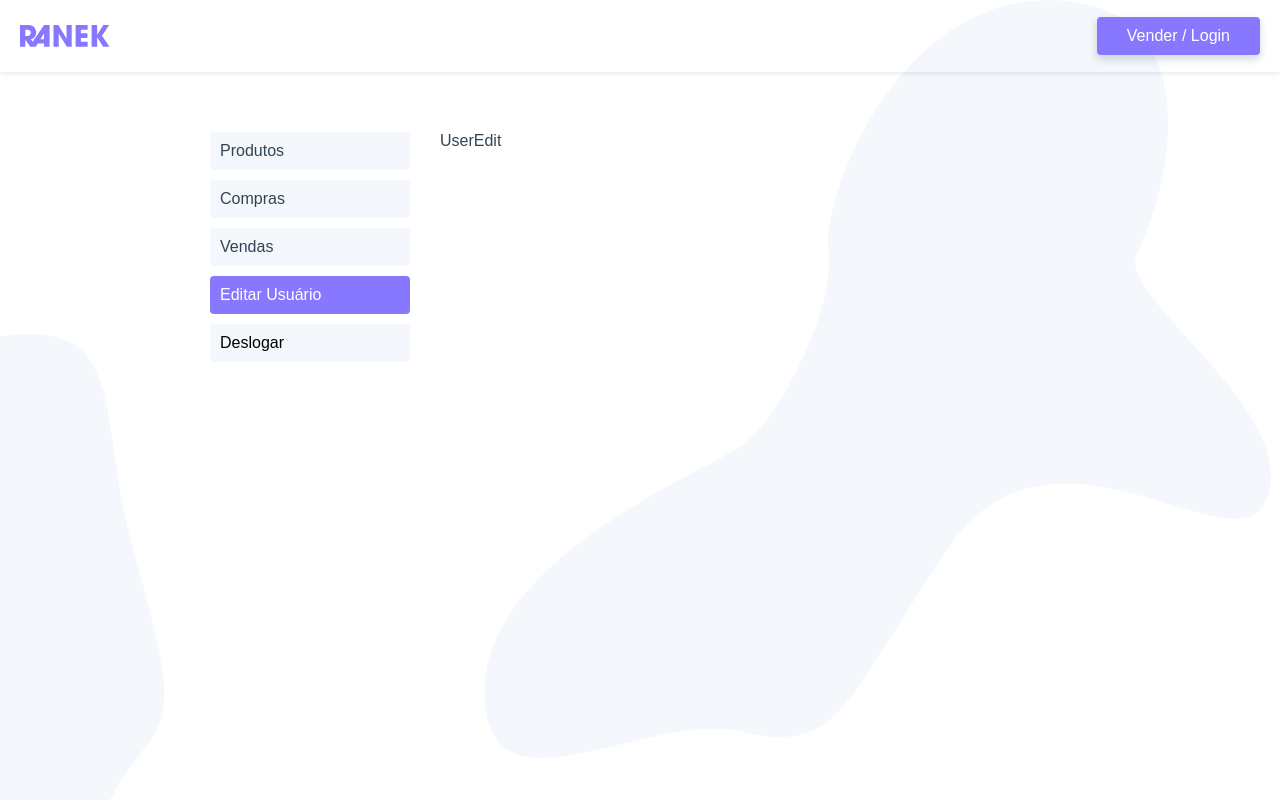
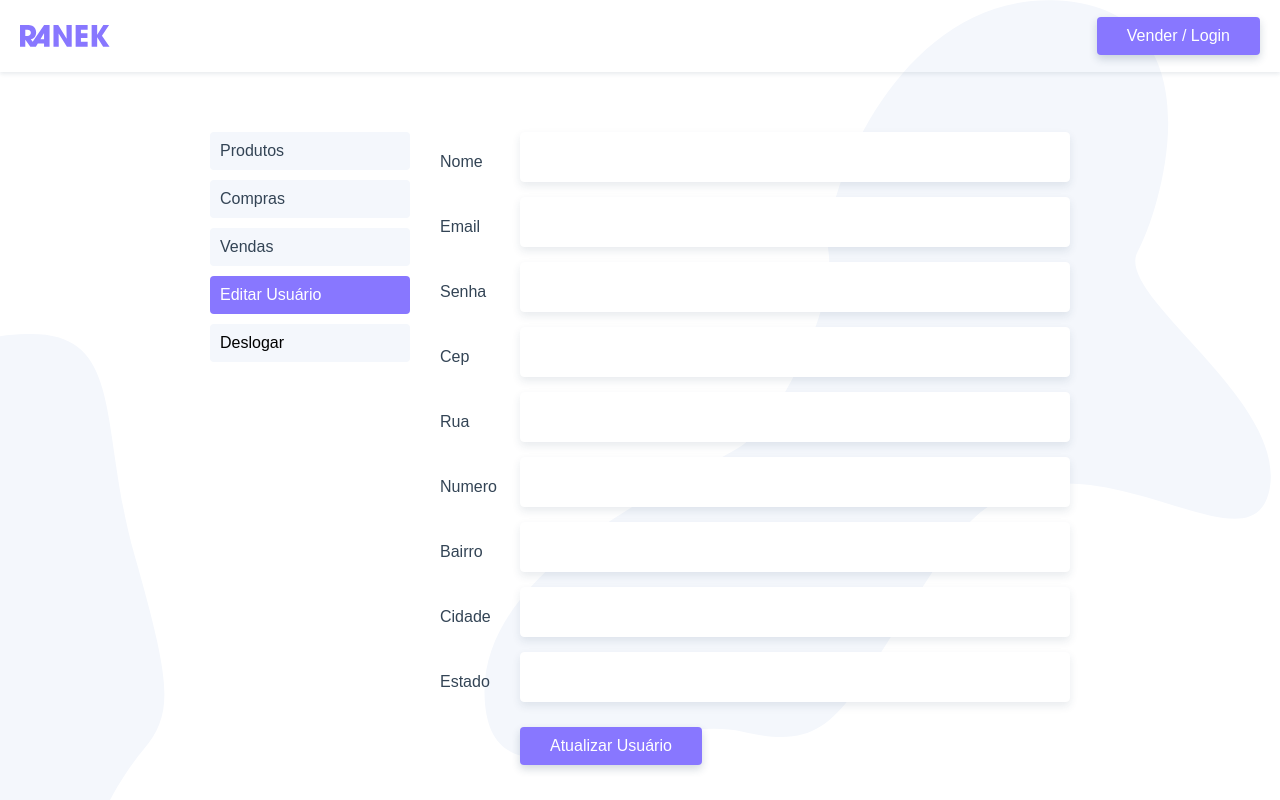
Before and after one commit to luizchaaves/origamid-ranek, a Vue app: page /usuario/editar in a window 1280 px wide. Shown: the top 800 px of the page. Built offline with nearby package versions, Linux system fonts and the light colour scheme.

Commit message:
feat: update user data

```diff
--- a/src/services.js
+++ b/src/services.js
@@ -14,6 +14,9 @@ export const api = {
   delete(endpoint) {
     return axiosInstance.delete(endpoint);
   },
+  put(endpoint, body) {
+    return axiosInstance.put(endpoint, body);
+  },
 };
 
 export const getCep = (cep) => {
--- a/src/views/user/UserEdit.vue
+++ b/src/views/user/UserEdit.vue
@@ -1,9 +1,40 @@
 <template>
-  <p>UserEdit</p>
+  <UserForm>
+    <button class="btn" @click.prevent="atualizarUsuario">
+      Atualizar Usuário
+    </button>
+  </UserForm>
 </template>
 
 <script>
+import UserForm from '@/components/UserForm.vue';
+import { useStore } from 'vuex';
+import { useRouter } from 'vue-router';
+import { api } from '@/services';
+
 export default {
   name: 'UserEdit',
+  components: { UserForm },
+
+  setup() {
+    const store = useStore();
+    const router = useRouter();
+
+    const atualizarUsuario = () => {
+      api
+        .put(`/usuario/${store.state.usuario.id}`, store.state.usuario)
+        .then(() => {
+          store.dispatch('getUsuario', store.state.usuario.id);
+          router.push({ name: 'user' });
+        })
+        .catch((error) => {
+          console.log(error.response);
+        });
+    };
+
+    return {
+      atualizarUsuario,
+    };
+  },
 };
 </script>
```
